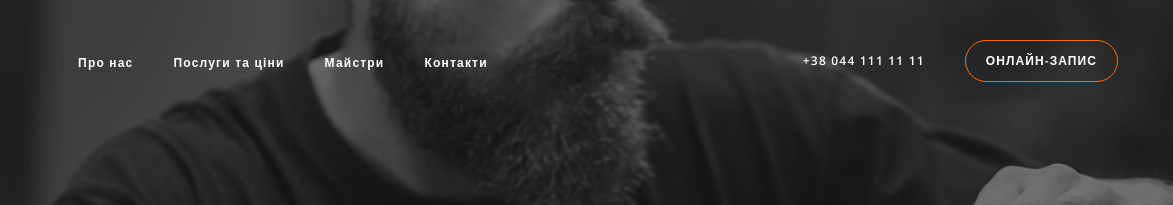
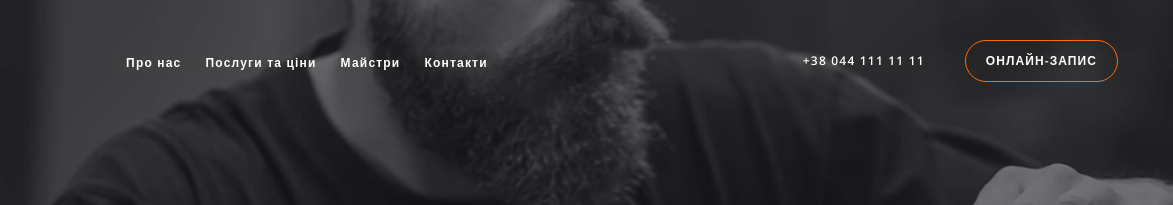
Before and after one commit to pabearyoga/barbershop, a plain HTML site: page index.html in a window 1280 px wide. Shown: the top 205 px of the page, 107-1280 px from the left. Drawn offline with nearby package versions, Linux system fonts and the light colour scheme; files that its build step writes are made by us from their sources.

Commit message:
Update _header.scss

```diff
--- a/sass/layout/_header.scss
+++ b/sass/layout/_header.scss
@@ -111,12 +111,6 @@
     @media screen and (min-width: $tablet) {
         &--margin:not(:last-child) {
             margin-right: 24px;
-        }
-    }
-
-    @media screen and (min-width: $desktop) {
-        &--margin:not(:last-child) {
-            margin-right: 40px;
         }
     }
 }
```
